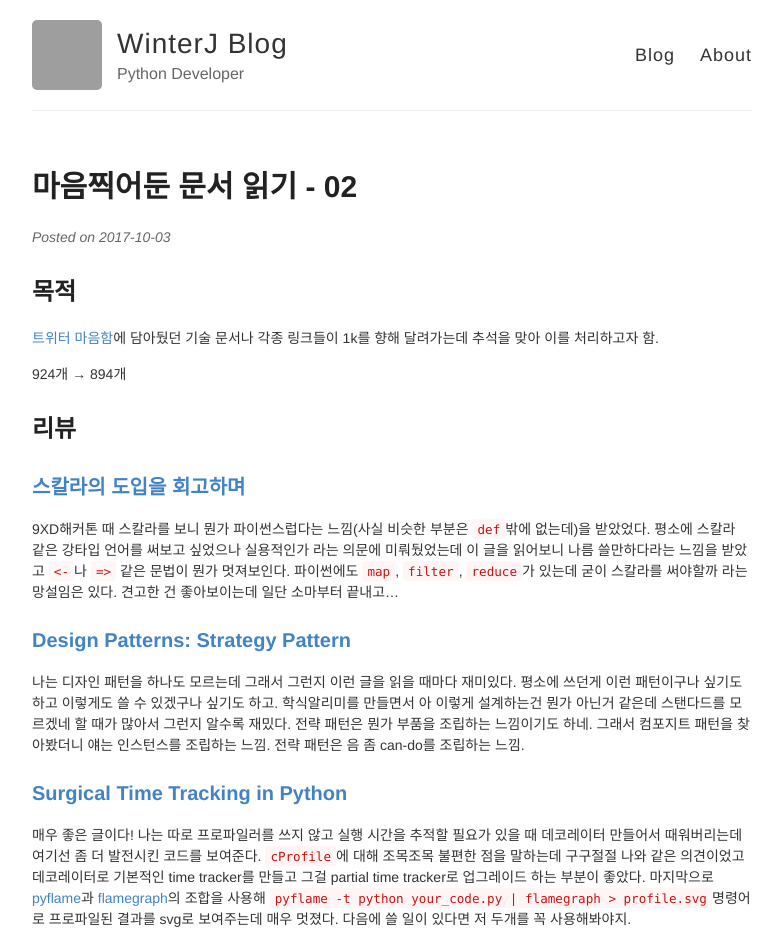
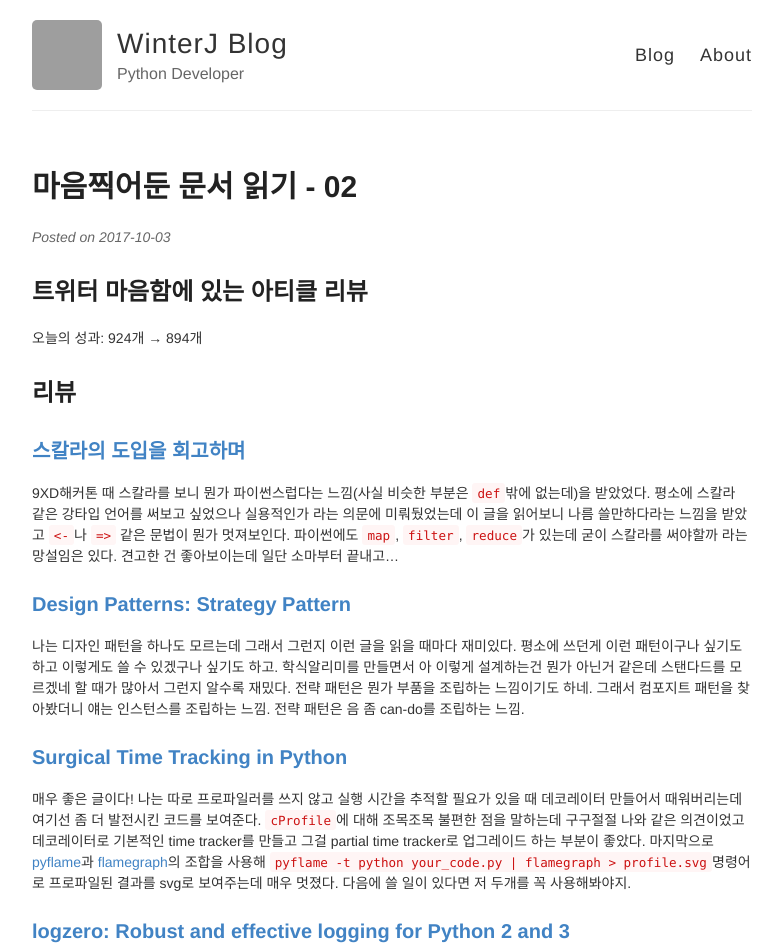
Before and after one commit to winterjung/JungWinter.github.io, a Jekyll site: the page built from _posts/2017-10-03-reading-article-02.md, in a window 1280 px wide. Shown: the top 952 px of the page, without its empty margins (248-1030 px from the left). Built offline with Jekyll 4.4.1, drawn with Linux system fonts in a browser that asks for light colours; grey boxes are pictures that could not be loaded.

Commit message:
Modify img tag in reading article 2
Signed-off-by: winterJ <wintermy201@naver.com>

```diff
--- a/_posts/2017-10-03-reading-article-02.md
+++ b/_posts/2017-10-03-reading-article-02.md
@@ -4,10 +4,8 @@
 tag: article, python, tech
 ---
 
-## 목적
-[트위터 마음함](https://twitter.com/res_tin/likes)에 담아뒀던 기술 문서나 각종 링크들이 1k를 향해 달려가는데 추석을 맞아 이를 처리하고자 함.
-
-924개 → 894개
+## 트위터 마음함에 있는 아티클 리뷰
+오늘의 성과: 924개 → 894개
 
 ## 리뷰
 ### [스칼라의 도입을 회고하며](https://medium.com/rainist-engineering/%EC%8A%A4%EC%B9%BC%EB%9D%BC%EC%9D%98-%EB%8F%84%EC%9E%85%EC%9D%84-%ED%9A%8C%EA%B3%A0%ED%95%98%EB%A9%B0-d491125abeb9)
@@ -22,9 +20,9 @@
 ### [logzero: Robust and effective logging for Python 2 and 3](https://github.com/metachris/logzero)
 옛날에 보고 오 로깅툴이 깔끔하고 이쁘다 써봐야지 라고 생각만 하다가 결국 까먹어 버렸는데 다시 생각났다. 파이썬의 기본 `logging`모듈보다 이쁘고, 간결하다. 이점만으로도 쓸 이유로는 충분할 듯 싶다.
 
-<h1 align=center>
-    <img src="https://raw.githubusercontent.com/metachris/logzero/master/docs/_static/demo_output.png" width=300>
-</h1>
+<div markdown="0" align="center">
+    <img src="https://raw.githubusercontent.com/metachris/logzero/master/docs/_static/demo_output.png" width="300px">
+</div>
 
 ### [An introduction to Vue.js - Chapter 1 - Basic Setup](https://dev.to/neradev/an-introduction-to-vuejs---chapter-1---basic-setup)
 소마 프로젝트를 진행하면서 프론트를 Vue로 만들까 했었으나 결국 안만들기로 했었는데 나중에 프론트 앱을 만든다면 봐도 좋을 것 같다.
@@ -32,9 +30,9 @@
 ### [A guide to logging in Python](https://opensource.com/article/17/9/python-logging)
 파이썬의 로깅모듈에 대해 파고들어가는 글. 탐구정신이 느껴지는 좋은 글이다. 하나하나 단계를 거쳐 나가며 프로세스 모델을 추가해 나가는 느낌이 좋다. 덤으로 안티 패턴에 대한 얘기도 있는데 `.format()`보다는 `%s, argument`를 쓰고 에러가 났을 때 `except Exception as error`로 받아 `%s, error`를 쓰지 말고 `exc_info=True`를 로 전달하라한다. 커스텀 formatter를 만들어서 json으로 로깅하는 부분도 기억해두면 좋을 것.
 
-<h1 align=center>
-    <img src="https://opensource.com/sites/default/files/u128651/6-kd6eiyr.jpg" width=300>
-</h1>
+<div markdown="0" align="center">
+    <img src="https://opensource.com/sites/default/files/u128651/6-kd6eiyr.jpg" width="300px">
+</div>
 
 ### [당신이 AWS 계정을 만들고 가장 먼저 해야 할 일 들과 하지 말아야 할 일 들](http://www.awskr.org/2017/01/your-aws-first-days-todo-list/)
 돈도 돈이고 귀찮아서 개인적으로는 AWS를 사용하지 않고 IAM설정만 해뒀는데 다음에 백지부터 AWS계정을 만들고 사용해야할 일이 있다면 제일 먼저 읽어봐야할 글이다.
@@ -42,9 +40,9 @@
 ### [The PI fractal](https://friendlyfieldsandopenmaps.com/2017/09/18/the-pi-fractal/)
 출발은 단순히 결과 이미지를 소개하는 [트윗 타래](https://twitter.com/udaqueness/status/910705735742492672)였다. 여기선 룰과 시작, 그리고 경과에 따라 점점 pi를 표시하는 오토마타를 소개시켜주는데 원리를 알려주진 않는다. 유투브를 보고 레딧과 아티클을 봤더니 유전 알고리즘을 통해 이런 규칙을 학습시킨 결과물이라 한다! 이걸 보고 너무 아름답다고 생각했다. fitting하고 싶은 이미지를 goal로 설정해 규칙을 학습시킨다. [유투브 동영상](https://www.youtube.com/watch?v=dPozHBz6Fqw), [레딧](https://www.reddit.com/r/math/comments/70vzlx/the_pi_fractal_lots_more_information_in_the/), [레딧 유저의 구현 코드](https://gist.github.com/skeeto/bfa7936c2b37d27ea06918847b4739bd)
 
-<h1 align=center>
-    <img src="https://pbs.twimg.com/media/DKN6I3kU8AAC5xh.jpg" width=300>
-</h1>
+<div markdown="0" align="center">
+    <img src="https://pbs.twimg.com/media/DKN6I3kU8AAC5xh.jpg" width="300px">
+</div>
 
 ### [Storybook + Vue로 UI 컴포넌트 문서 만들기](https://medium.com/@changjoopark/storybook-vue%EB%A1%9C-ui-%EC%BB%B4%ED%8F%AC%EB%84%8C%ED%8A%B8-%EB%AC%B8%EC%84%9C-%EB%A7%8C%EB%93%A4%EA%B8%B0-38c21414d1bb)
 vue도 vue지만 [storybook](https://github.com/storybooks/storybook)이라는 도구가 매우 멋지다. 인터랙티브하게 UI컴포넌트를 만들고 테스팅할 수 있는 도구인데 얘도 프론트할 때 써봐야겠다.
@@ -52,9 +50,9 @@
 ### [Optimising the front end for the browser](https://dev.to/sanjsanj/optimising-the-front-end-for-thebrowser)
 내용보다는 내용을 표현하는 이미지 구성 기법에 눈이 간다. 나는 flow나 점진적으로 살이 덧붙여나가지는 표현 방법을 좋아하는데 이에 딱 들어맞는다. 특히 `How the browser makes network calls`단락에서 branch로 표현되는 이미지는 무척 인상적이다!
 
-<h1 align=center>
-    <img src="https://github.com/sanjsanj/otfe-assets/blob/master/otfe-crp-4-4.png?raw=true" width=600>
-</h1>
+<div markdown="0" align="center">
+    <img src="https://github.com/sanjsanj/otfe-assets/blob/master/otfe-crp-4-4.png?raw=true" width="600px">
+</div>
 
 ### [How to Docker Compose a developer environment: an open source example](https://dev.to/danlebrero/how-to-docker-compose-a-developer-environment-an-open-source-example-72k)
 도커글을 볼 때 마다 느끼는점, 정말 좋은 기술이긴 한데 써보자니 의욕이 안난다... 뭔가 강제로 도커와 도커 컴포즈를 써야만 하는 상황이 없을까? 추상적인 이점은 알겠는데 내 프로젝트와 도커가 결합되면 어디가 편해지고 어떻게 코드가 변하는지 감이 안오다보니 머리속에서만 맴돌고있다. [도커를 사용해야하는 이유](https://dev.to/danlebrero/why-to-docker-compose-your-developer-environment)를 보면 일관된 개발 환경을 구성할 수 있다를 말해주는데 회사를 다녀본 것도 아니고 다른 사람과 협업을 많이 해본것도 아니고 이 점 때문에 불편해본 적이 없는게 가장 큰 문제인 것 같다.
@@ -62,13 +60,13 @@
 ### [Beautiful terminal spinners in Python](https://github.com/ManrajGrover/halo)
 완전 내취향이다! 노드의 빙글빙글 돌아가는게 부러웠는데 이거 가지고 놀아봐야겠다. PR열린 것들 보니까 with context지원이나 keyword argument지원 내용이 있는데 merge되면 더 좋아질 것 같다. 이슈보니 윈도우는 아직 지원이 안된다고 하는데 어떻게 고쳐볼 수 없을까 싶다.
 
-<h1 align=center>
+<div markdown="0" align="center">
     <img src="https://raw.githubusercontent.com/ManrajGrover/halo/master/art/doge_spin.gif">
-</h1>
+</div>
 
-<h1 align=center>
+<div markdown="0" align="center">
     <img src="https://raw.githubusercontent.com/ManrajGrover/halo/master/art/persist_spin.gif">
-</h1>
+</div>
 
 ## TODO
 - `pyflame`+`flamegraph`와 [what-studio의 `profiling`](https://github.com/what-studio/profiling) 사용해보기
--- a/style.scss
+++ b/style.scss
@@ -262,12 +262,18 @@
     font-size: 14px;
     font-style: italic;
   }
+
   blockquote > p {
     margin: 10px 0px;
   }
   .entry {
     font-size: 14px;
     line-height: 1.5;
+  }
+
+  .entry > p > img {
+    margin: 0 auto;
+    display: block;
   }
 
   .comments {
```
